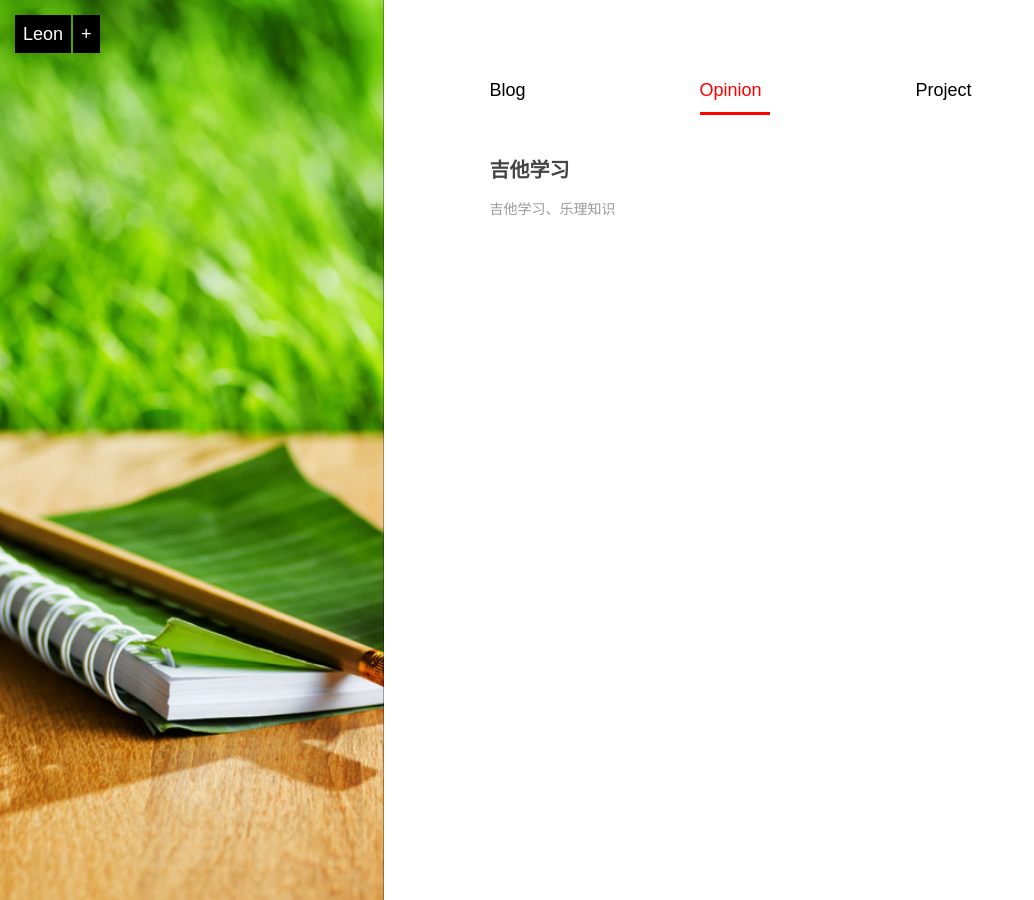
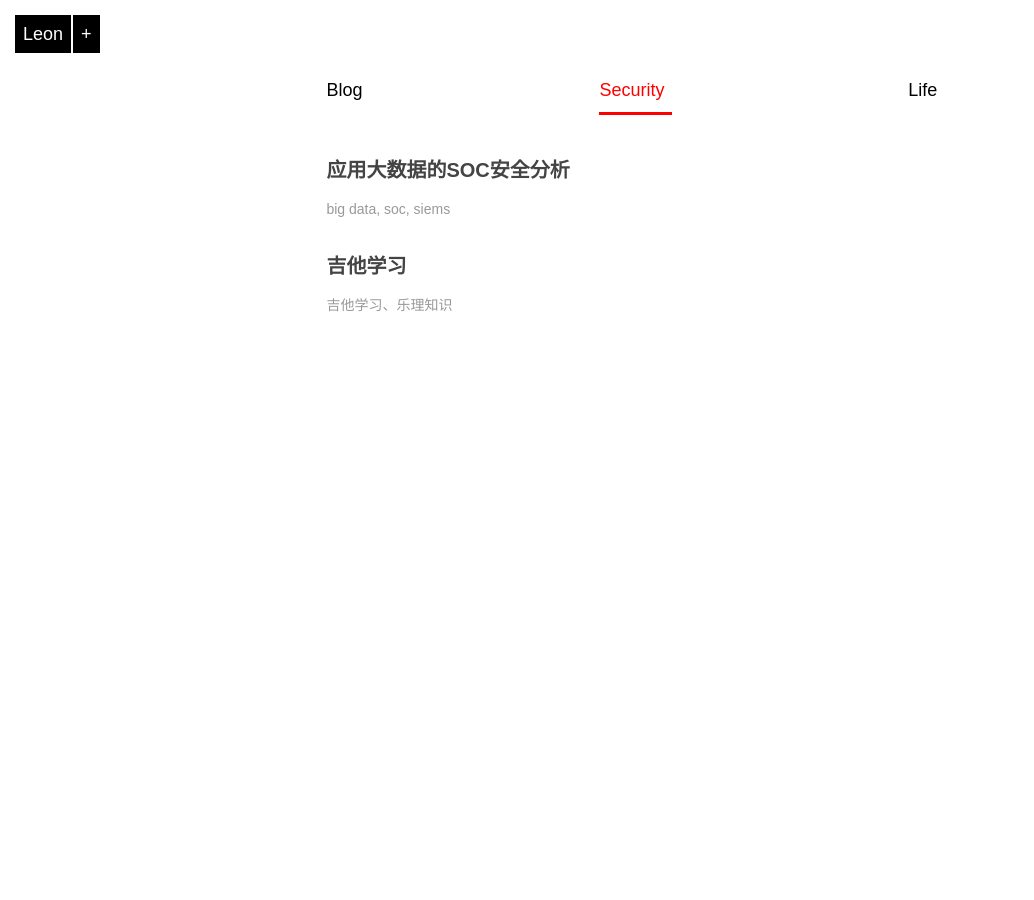
Before and after one commit to moreorless/moreorless.github.io, a Jekyll site: the page built from opinion/index.md, in a window 1280 px wide. Shown: the whole page, without its empty margins (0-1034 px from the left). Built offline with Jekyll 4.4.1, drawn with Linux system fonts in a browser that asks for light colours; Markdown is read by kramdown in place of the engine named in the settings.

Commit message:
Merge remote-tracking branch 'origin/master'
Conflicts:
	index.md

```diff
--- /dev/null
+++ b/_posts/opinion/2014-08-08-security-bigdata.md
@@ -0,0 +1,12 @@
+---
+layout: post
+title: 应用大数据的SOC安全分析
+category: opinion
+description: big data, soc, siems
+---
+
+## cisco opensoc
+slide [opensoc](../upload/security/cisco-opensoc.pdf)
+
+## arcsight分析
+[范化分析](https://zybuluo.com/wuwu119/note/21417)
--- a/css/default.css
+++ b/css/default.css
@@ -84,15 +84,15 @@ pre ol{margin-left:25px;list-style-type:decimal;}
     background-position:50% 50%;
 }
 .blog .aside{
-    background-image:url(../images/background.jpg)
+    /*background-image:url(../images/background.jpg)*/
 }
 .opinion .aside{
-    background-image:url(../images/background.jpg)
+    /*background-image:url(../images/background.jpg)*/
 }
 .project .aside{
-    background-image:url(../images/background.jpg)
+    /*background-image:url(../images/background.jpg)*/
 }
-.index-content .section { margin-left:30%; padding-top:80px; padding-right:15%; ;}
+.index-content .section { margin-left:15%; padding-top:80px; padding-right:15%; ;}
 
 .index-content .artical-list { width:70%; margin:0 auto; }
 .index-content .artical-list li { margin-bottom:30px; }
--- a/opinion/index.md
+++ b/opinion/index.md
@@ -6,8 +6,8 @@ layout: home
     <div class="section">
         <ul class="artical-cate">
             <li><a href="/"><span>Blog</span></a></li>
-            <li class="on" style="text-align:center"><a href="/opinion"><span>Opinion</span></a></li>
-            <li style="text-align:right"><a href="/project"><span>Project</span></a></li>
+            <li class="on" style="text-align:center"><a href="/opinion"><span>Security</span></a></li>
+            <li style="text-align:right"><a href="/project"><span>Life</span></a></li>
         </ul>
 
         <div class="cate-bar"><span id="cateBar"></span></div>
@@ -23,6 +23,6 @@ layout: home
         {% endfor %}
         </ul>
     </div>
-    <div class="aside">
-    </div>
+    <!--div class="aside">
+    </div-->
 </div>
```
Also changed, not shown: _posts/blog/2014-08-08-troubleshooting.md (added, +9 -0 lines), project/index.md (+4 -4 lines), favicon.ico, 2 other files.
